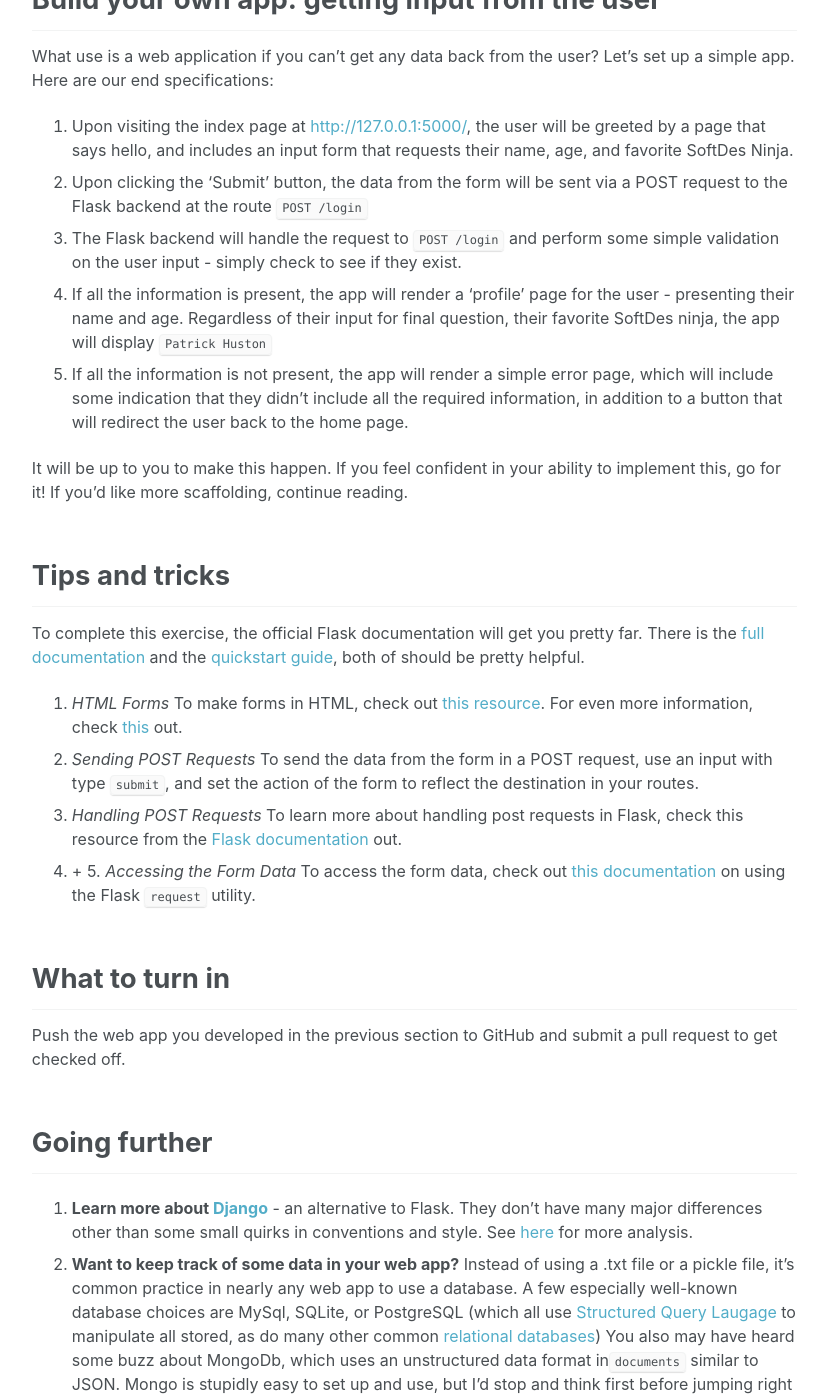
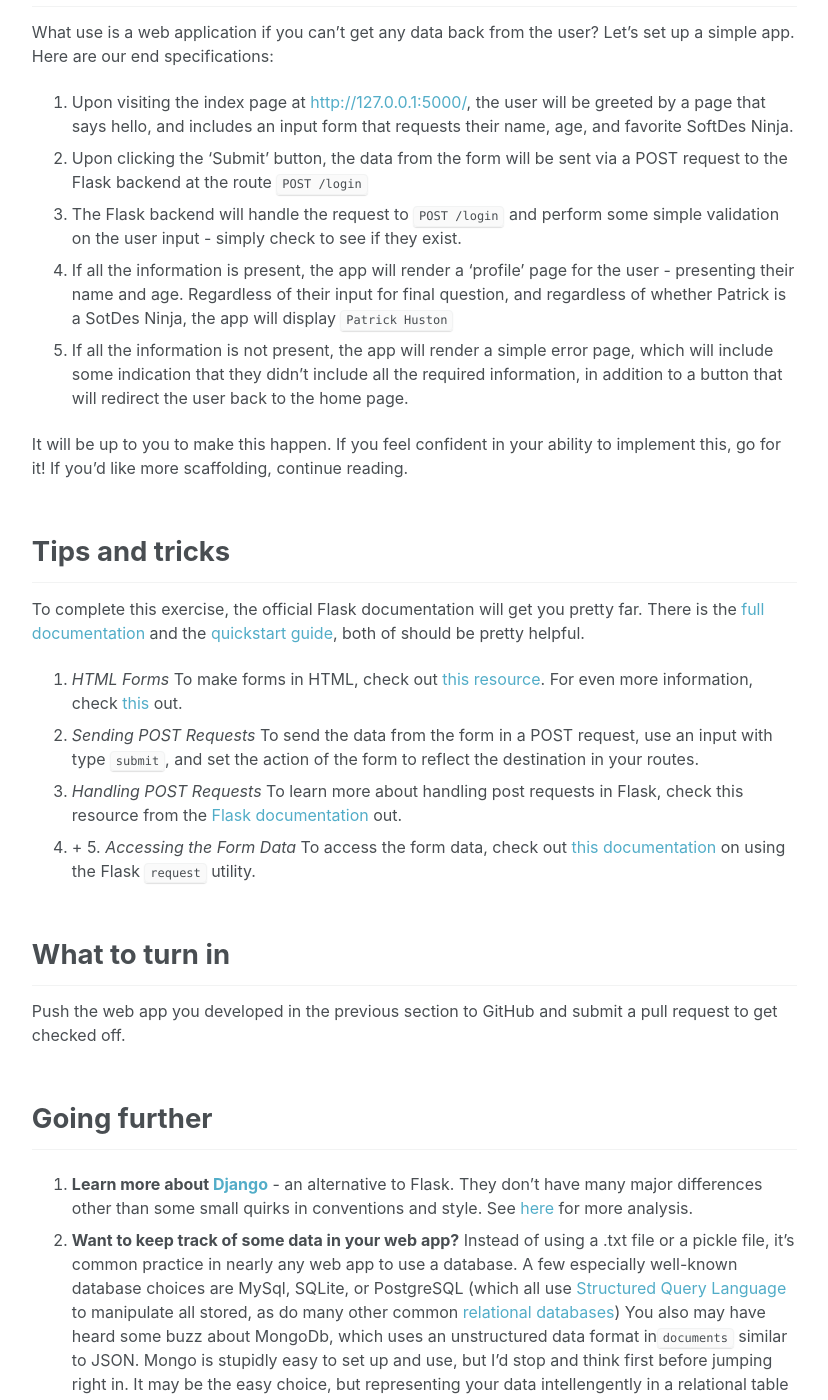
Before and after one commit to sd17spring/sd17spring.github.io, a Jekyll site: the page built from _toolboxes/web-apps.md, in a window 1280 px wide and 1400 px high, scrolled down 5526 px. Shown: the whole window, without its empty margins (252-1080 px from the left). Built offline with Jekyll 4.4.1, drawn with Linux system fonts in a browser that asks for light colours; some of the changed text lies outside the part shown.

Commit message:
Web App Toolbox changes

```diff
--- a/_toolboxes/web-apps.md
+++ b/_toolboxes/web-apps.md
@@ -211,7 +210,7 @@ Let's set up a simple app. Here are our end specifications:
 1. Upon visiting the index page at <http://127.0.0.1:5000/>, the user will be greeted by a page that says hello, and includes an input form that requests their name, age, and favorite SoftDes Ninja.
 2. Upon clicking the 'Submit' button, the data from the form will be sent via a POST request to the Flask backend at the route `POST /login`
 3. The Flask backend will handle the request to `POST /login` and perform some simple validation on the user input - simply check to see if they exist.
-4. If all the information is present, the app will render a 'profile' page for the user - presenting their name and age. Regardless of their input for final question, their favorite SoftDes ninja, the app will display `Patrick Huston`
+4. If all the information is present, the app will render a 'profile' page for the user - presenting their name and age. Regardless of their input for final question, and regardless of whether Patrick is a SotDes Ninja, the app will display `Patrick Huston`
 5. If all the information is not present, the app will render a simple error page, which will include some indication that they didn't include all the required information, in addition to a button that will redirect the user back to the home page.
 
 It will be up to you to make this happen. If you feel confident in your
@@ -239,6 +238,6 @@ pull request to get checked off.
 ## Going further
 
 1. **Learn more about [Django](https://www.djangoproject.com/)**  \- an alternative to Flask. They don't have many major differences other than some small quirks in conventions and style. See [here](https://wakatime.com/blog/25-pirates-use-flask-the-navy-uses-django) for more analysis.
-2. **Want to keep track of some data in your web app?**  Instead of using a .txt file or a pickle file, it's common practice in nearly any web app to use a database. A few especially well-known database choices are MySql, SQLite, or PostgreSQL (which all use [Structured Query Laugage](https://www.codecademy.com/learn/learn-sql) to manipulate all stored, as do many other common [relational databases](https://en.wikipedia.org/wiki/Relational_database)) You also may have heard some buzz about MongoDb, which uses an unstructured data format in`documents` similar to JSON. Mongo is stupidly easy to set up and use, but I'd stop and think first before jumping right in. It may be the easy choice, but representing your data intellengently in a relational table can be much more effective and less of a headache later on.
+2. **Want to keep track of some data in your web app?**  Instead of using a .txt file or a pickle file, it's common practice in nearly any web app to use a database. A few especially well-known database choices are MySql, SQLite, or PostgreSQL (which all use [Structured Query Language](https://www.codecademy.com/learn/learn-sql) to manipulate all stored, as do many other common [relational databases](https://en.wikipedia.org/wiki/Relational_database)) You also may have heard some buzz about MongoDb, which uses an unstructured data format in`documents` similar to JSON. Mongo is stupidly easy to set up and use, but I'd stop and think first before jumping right in. It may be the easy choice, but representing your data intellengently in a relational table can be much more effective and less of a headache later on.
 3. **But HTML is so ugly!**  HTML alone **is**  very ugly. That's why we use CSS (Cascading Style Sheets) to add some extra flair and style to our HTML. You can change pretty much anything about HTML - colors, shapes, sizes, placement, etc. with CSS rules. It's also pretty simple to write. Check [this resource](http://www.w3schools.com/css/css_intro.asp) out to learn more about CSS.
 4. **What about making my website dynamic?**  SoftDes may be a class in Python, but we can venture out a little and use some [jQuery](http://www.w3schools.com/jquery/jquery_intro.asp). jQuery might seem scary, but you use it in a way similar to adding/linking CSS styling to your HTML. You write scripts in JavaScript (which isn't too difficult), which can allow you to add beautiful responsive and dynamic content to your web app.
```
Also changed, not shown: other parts of _toolboxes/web-apps.md (+1 -2 lines).
